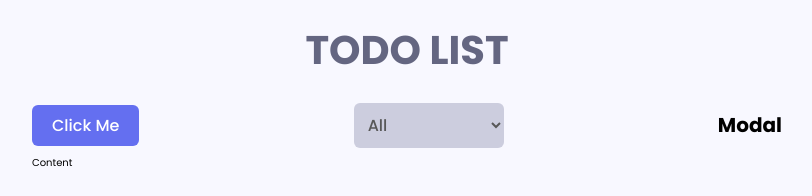
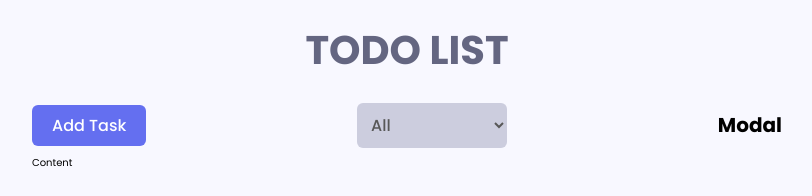
Before and after one commit to vitoorsouzaa1/todo-list-react-redux, a React (Create React App) app: page / in a window 1280 px wide. Shown: the top 196 px of the page, without its empty margins (233-1045 px from the left). Built offline with nearby package versions, Linux system fonts and the light colour scheme.

Commit message:
feat: add logic for ModalComponent show when the state changes

```diff
--- a/src/components/header-component/header.component.jsx
+++ b/src/components/header-component/header.component.jsx
@@ -1,4 +1,4 @@
-import React from 'react'
+import React, { useState } from 'react'
 
 // Styles
 import './header.styles.scss'
@@ -8,15 +8,19 @@ import { ButtonComponent, Selector } from '../button-component/button.component'
 import { TodoModalComponent } from '../todo-modal-component/todo-modal.component'
 
 export const AppHeaderComponent = () => {
+  const [modalOpen, setModalOpen] = useState(false)
+
   return (
     <div className='app-header'>
-      <ButtonComponent variant='primary'>Click Me</ButtonComponent>
+      <ButtonComponent variant='primary' onClick={() => setModalOpen(true)}>
+        Add Task
+      </ButtonComponent>
       <Selector id='status'>
         <option value='all'>All</option>
         <option value='incomplete'>Incomplete</option>
         <option value='complete'>Complete</option>
       </Selector>
-      <TodoModalComponent />
+      <TodoModalComponent modalOpen={modalOpen} setModalOpen={setModalOpen} />
     </div>
   )
 }
```
